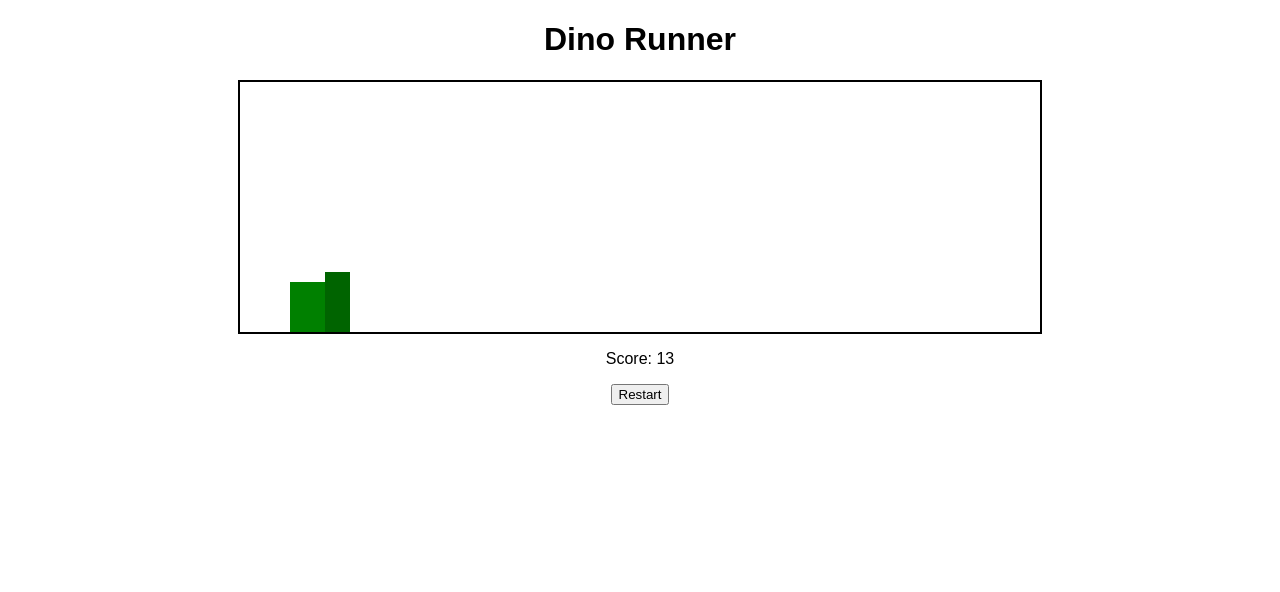
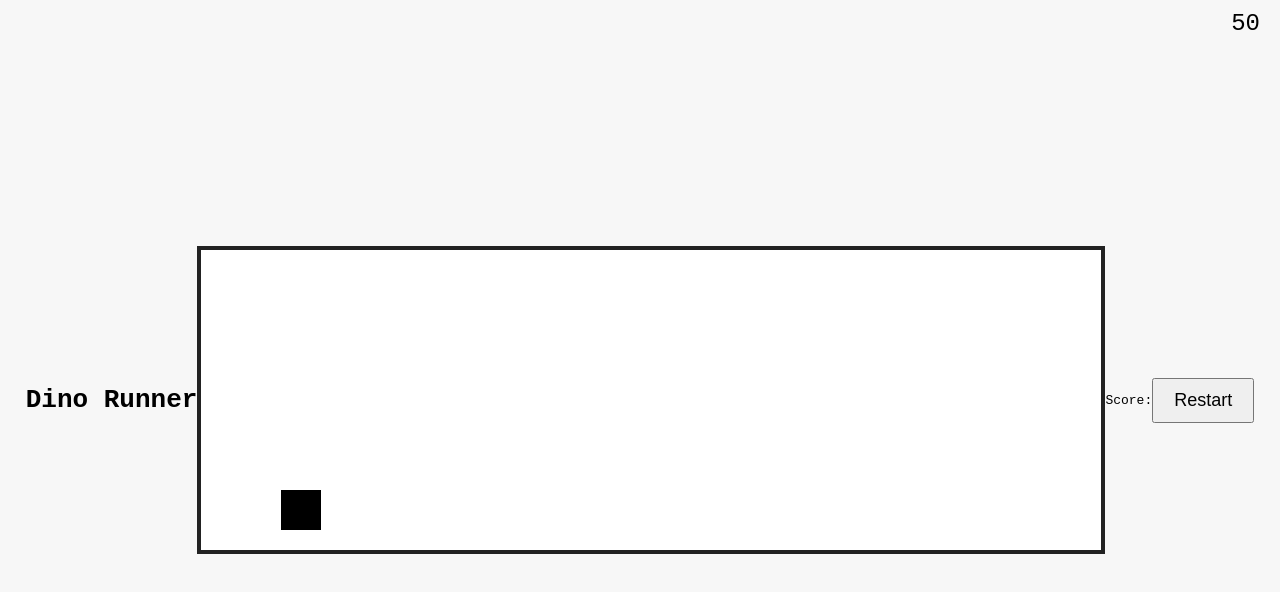
Before and after one commit to 3liteneo/Dino-game-working, a plain HTML site: page index.html in a window 1280 px wide. Drawn offline with Linux system fonts and the light colour scheme.

Commit message:
Update style.css

```diff
--- a/style.css
+++ b/style.css
@@ -1,51 +1,69 @@
-body {
-    text-align: center;
-    font-family: Arial, sans-serif;
+body{
+    margin:0;
+    display:flex;
+    justify-content:center;
+    align-items:center;
+    height:100vh;
+    background:#f7f7f7;
+    font-family:monospace;
 }
 
-#game {
-    width: 800px;
-    height: 250px;
-    border: 2px solid black;
-    margin: auto;
-    position: relative;
-    overflow: hidden;
+#game{
+    width:900px;
+    height:300px;
+    border:4px solid #222;
+    position:relative;
+    overflow:hidden;
+    background:white;
 }
 
-#dino {
-    width: 50px;
-    height: 50px;
-    background: green;
-    position: absolute;
-    bottom: 0;
-    left: 50px;
+#score,
+#highscore{
+    position:absolute;
+    top:10px;
+    font-size:24px;
 }
 
-#cactus {
-    width: 25px;
-    height: 60px;
-    background: darkgreen;
-    position: absolute;
-    bottom: 0;
-    right: -25px;
-    animation: move 1.5s linear infinite;
+#score{
+    right:20px;
 }
 
-@keyframes move {
-    from {
-        right: -25px;
-    }
-    to {
-        right: 100%;
-    }
+#highscore{
+    left:20px;
 }
 
-.jump {
-    animation: jump 0.5s ease;
+#dino{
+    position:absolute;
+    bottom:20px;
+    left:80px;
+    width:40px;
+    height:40px;
+
+    background:
+    linear-gradient(#000 0 0) 0 0/100% 100%;
+
+    image-rendering: pixelated;
 }
 
-@keyframes jump {
-    0% { bottom: 0; }
-    50% { bottom: 120px; }
-    100% { bottom: 0; }
+.obstacle{
+    position:absolute;
+    bottom:20px;
+    width:25px;
+    background:#111;
 }
+
+#gameOver{
+    display:none;
+    position:absolute;
+    inset:0;
+    background:rgba(255,255,255,.95);
+    justify-content:center;
+    align-items:center;
+    flex-direction:column;
+}
+
+button{
+    padding:10px 20px;
+    font-size:18px;
+    cursor:pointer;
+}
```
